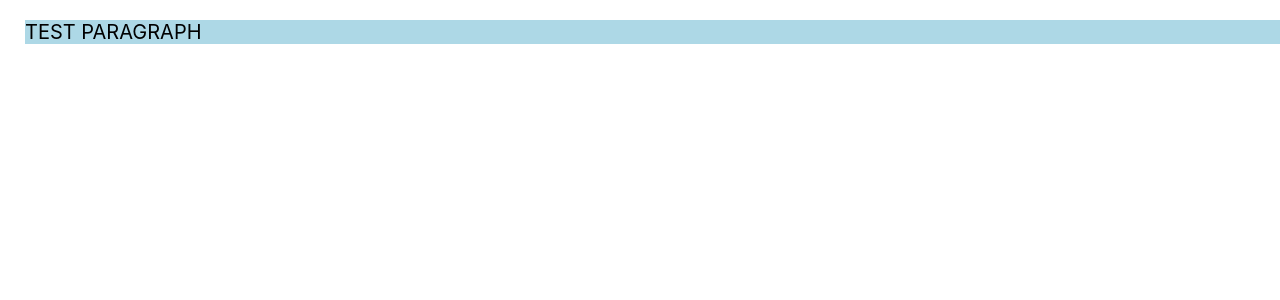
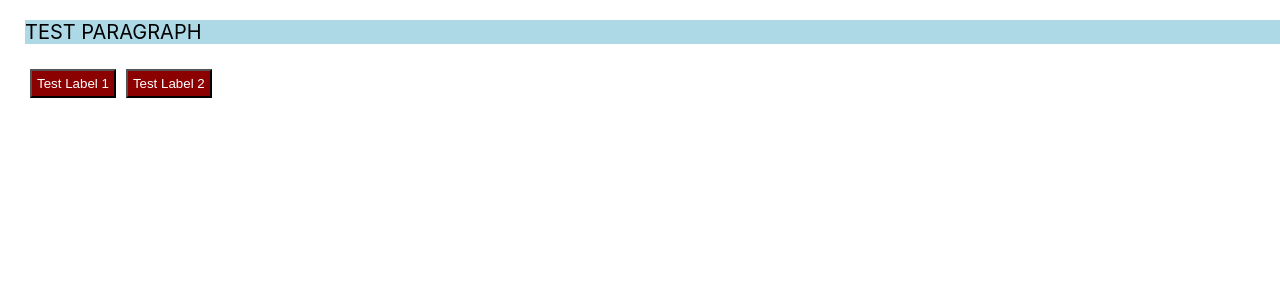
Before and after one commit to paulomonezi/react-basic-components, a React (Create React App) app: page / in a window 1280 px wide. Shown: the top 300 px of the page. Built offline with nearby package versions, Linux system fonts and the light colour scheme.

Commit message:
Test labels

```diff
--- a/src/App.js
+++ b/src/App.js
@@ -6,6 +6,7 @@ import TextosPagina from './components/text/pageTexts'
 function App() {
   return <>
     <TextosPagina />
+    <Buttons/>
   </>
 }
 export default App;
--- a/src/components/buttons/button/button.js
+++ b/src/components/buttons/button/button.js
@@ -1,11 +1,15 @@
 import './button.css'
 
-
+const LabelName = (props) => {
+    console.log(props.label)
+    alert('This label name is ' + props.label)
+}
 
 const Button = (props) => {
     return <>
-        <button className='btn'>{props.label}</button>
+        <button className='btn' onClick={() => {LabelName(props)}}>{props.label}</button>
     </>
+
 }
 
 Button.defaultProps = {
--- a/src/components/buttons/buttons.js
+++ b/src/components/buttons/buttons.js
@@ -4,8 +4,8 @@ const Buttons = () => {
 
 
     return <>
-        <Button label='Colorizer' />
-        <Button label='Uppercaser' />
+        <Button label='Test Label 1' />
+        <Button label='Test Label 2' />
     </>
 }
 export default Buttons
--- a/src/components/text/text.js
+++ b/src/components/text/text.js
@@ -1,16 +1,11 @@
 import '../text/text.css'
 import React from 'react'
 
-const UpperCaser = ({children}) => {
-    return children.toUpperCase()
-}
-
-const Texto = ({ children, color, showTextColor }) => {
+const Texto = ({ children, color }) => {
     return (
         <>
             <p className='text'
-                style={{ backgroundColor: color }}
-                onClick={() => { showTextColor(color) }}>
+                style={{ backgroundColor: color }}>
                 {children.toUpperCase()}
             </p>
         </>
```
